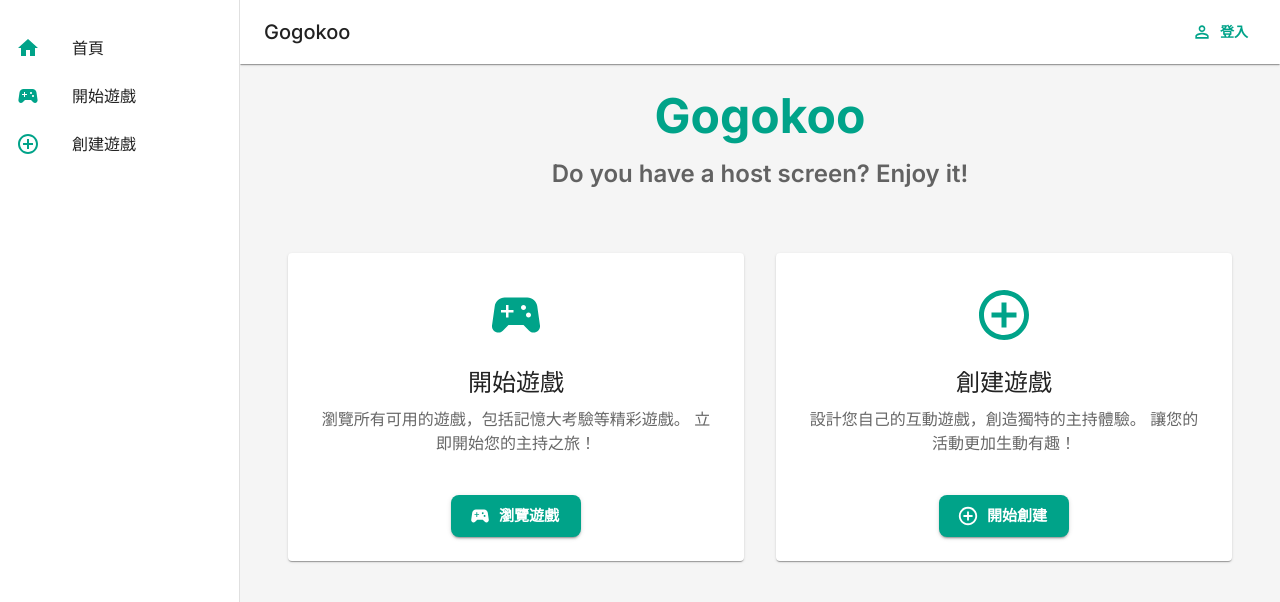
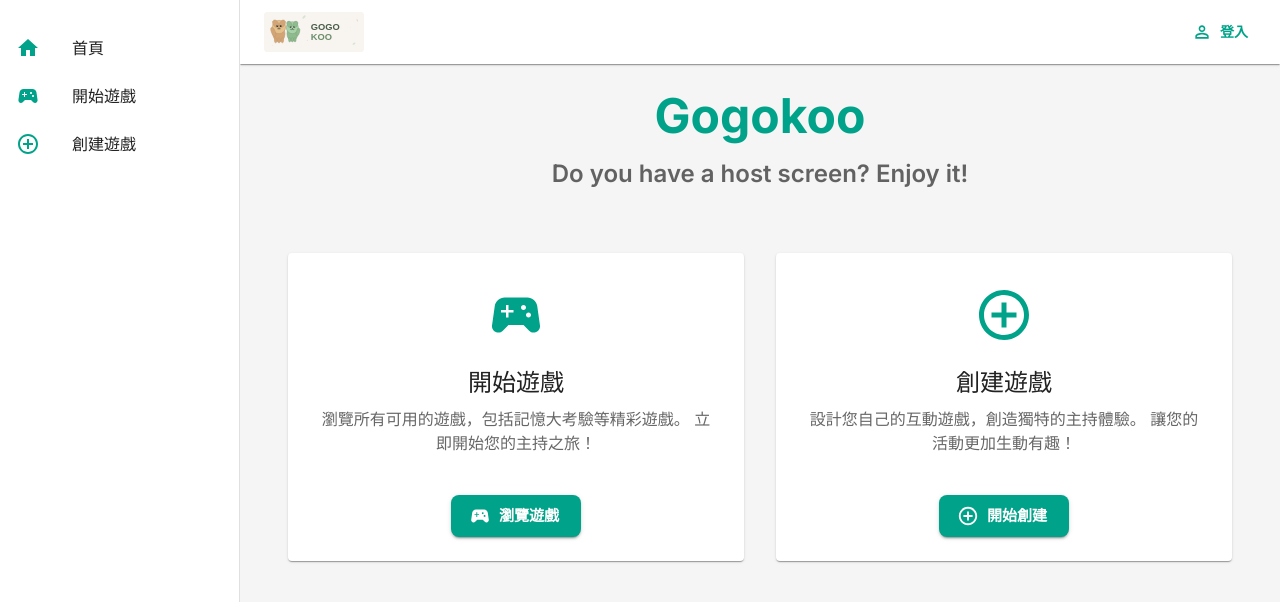
Before and after one commit to DukeHsieh/gogokoov1, a React (Create React App) app in the folder client/: page / in a window 1280 px wide. Shown: the top 602 px of the page. Built offline with nearby package versions, Linux system fonts and the light colour scheme; no server answers; the HTML template or start-up script is replaced by a standard one.

Commit message:
feat: add Ghibli-style logo with two dogs and integrate into navigation

```diff
--- a/client/src/components/Layout.tsx
+++ b/client/src/components/Layout.tsx
@@ -1,4 +1,4 @@
-import { useState } from 'react';
+import React, { useState } from 'react';
 import { useNavigate } from 'react-router-dom';
 import {
   AppBar,
@@ -15,6 +15,7 @@
   useTheme,
   useMediaQuery,
 } from '@mui/material';
+import logo from '../assets/logo.svg';
 import MenuIcon from '@mui/icons-material/Menu';
 import HomeIcon from '@mui/icons-material/Home';
 import SportsEsportsIcon from '@mui/icons-material/SportsEsports';
@@ -79,9 +80,14 @@
           >
             <MenuIcon />
           </IconButton>
-          <Typography variant="h6" component="div" sx={{ flexGrow: 1, color: 'text.primary' }}>
-            Gogokoo
-          </Typography>
+          <Box sx={{ flexGrow: 1, display: 'flex', alignItems: 'center' }}>
+            <img
+              src={logo}
+              alt="Gogokoo Logo"
+              style={{ height: '40px', cursor: 'pointer' }}
+              onClick={() => navigate('/')}
+            />
+          </Box>
           <Button
             color="primary"
             startIcon={<PersonOutlineIcon />}
--- /dev/null
+++ b/client/src/types/svg.d.ts
@@ -0,0 +1,4 @@
+declare module '*.svg' {
+  const content: string;
+  export default content;
+}
```
Also changed, not shown: client/src/assets/logo.svg (added).
